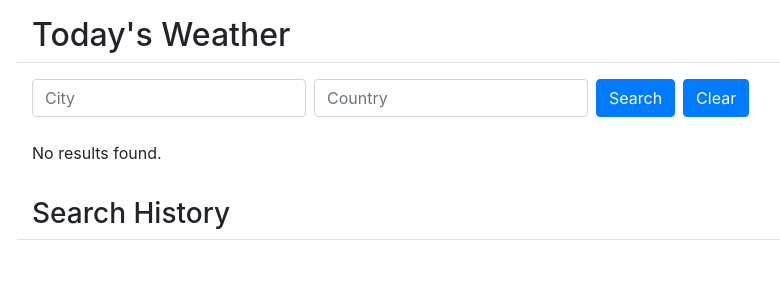
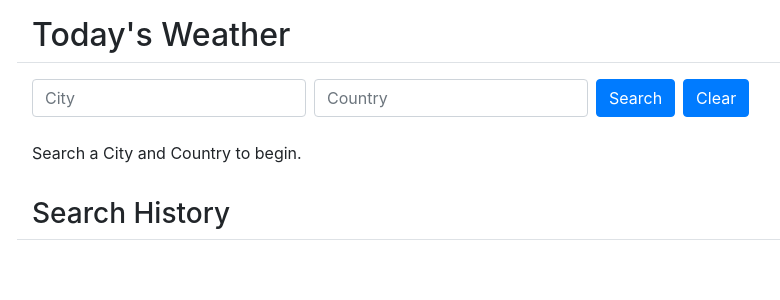
Before and after one commit to dominicmatthewteo/ReactJs-Test, a React (Create React App) app in the folder app/: page / in a window 1280 px wide. Shown: the top 300 px of the page, without its empty margins (53-833 px from the left). Built offline with nearby package versions, Linux system fonts and the light colour scheme.

Commit message:
handled no results from API

```diff
--- a/app/src/App.js
+++ b/app/src/App.js
@@ -10,7 +10,7 @@ import Button from 'react-bootstrap/Button';
 function App() {
   const [InputCity, setInputCity] = useState("");
   const [InputCountry, setInputCountry] = useState("");
-  const [WeatherData, setWeatherData] = useState(null);
+  const [WeatherData, setWeatherData] = useState("");
   const [SearchHistory, setSearchHistory] = useState([]);
   // GetWeather("Singapore", "Singapore");
   return (
@@ -49,9 +49,11 @@ function App() {
         </Row>
         <Row>
           <Col>
-            { (WeatherData) ?
+            { (WeatherData === "") ?
+              <p>Search a City and Country to begin.</p>
               // city, country, weather, desc, temp, hum, datetime
-              <div>
+              : (WeatherData) ?
+               <div>
                 <span className="text-muted">{WeatherData.city}, {WeatherData.country}</span>
                 <h1>{WeatherData.weather}</h1>
                 <table>
@@ -87,7 +89,7 @@ function App() {
         </Row>
         <Row className="py-3">
           <Col>
-            { (SearchHistory) ?
+            { (SearchHistory) &&
               [...SearchHistory].reverse().map((history, index)=> { return(
                 <div key={index} className="d-inline-block w-100 py-2 mb-1 border-bottom">
                   <p className="float-left">{index+1}. {history.city}, {history.country}</p>
@@ -98,8 +100,6 @@ function App() {
                   </div>
                 </div>
               )})
-              :
-              <p>-empty-</p>
             }
           </Col>
         </Row>
@@ -129,6 +129,7 @@ function App() {
     })
     .catch((error) => {
       console.error('Error:', error);
+      setWeatherData(null);
     });
   };
   // Search Form Handler
```
